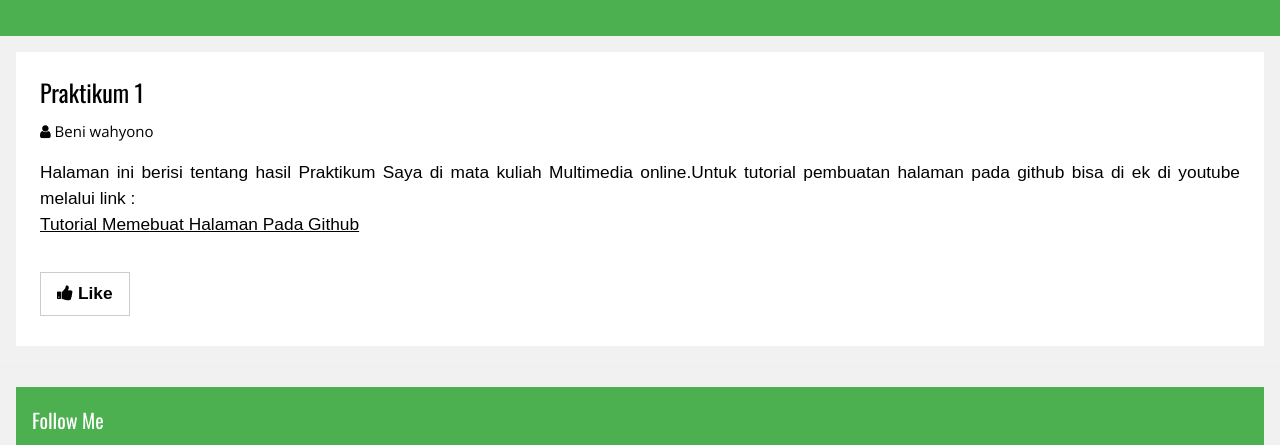
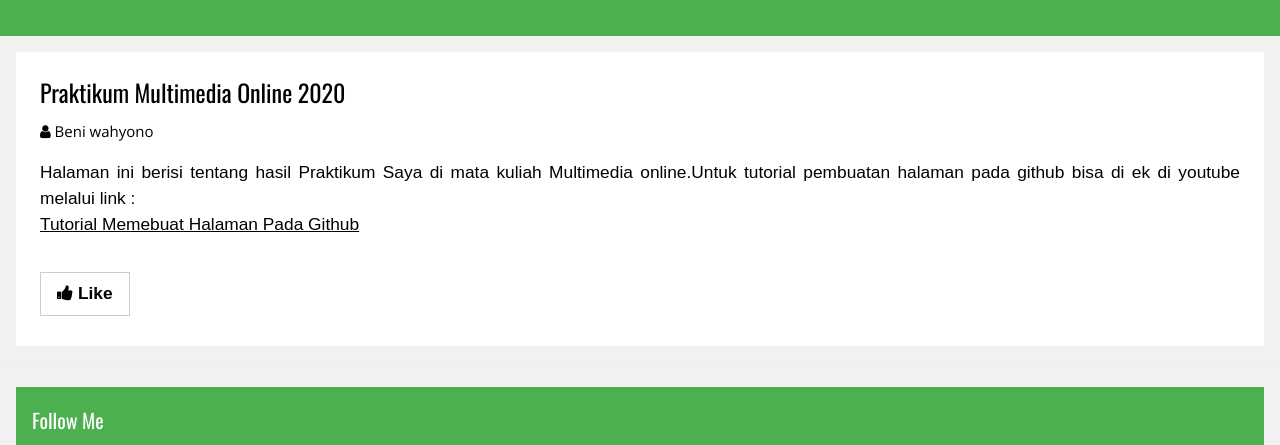
Before and after one commit to Beni-why/HalamanGithub, a plain HTML site: page index.html in a window 1280 px wide. Shown: the part 198-643 px from the top of the page. Drawn offline with nearby package versions, Linux system fonts and the light colour scheme.

Commit message:
Update index.html

```diff
--- a/index.html
+++ b/index.html
@@ -67,7 +67,7 @@ and is wrapped around the whole page content, except for the footer in this exam
       <!-- Blog entry -->
       <div class="w3-container w3-white w3-margin w3-padding-large">
         <div class="left">
-          <h3>Praktikum 1</h3>
+          <h3>Praktikum Multimedia Online 2020</h3>
             <div class="writter">
                <span class="post-meta-author" style="margin-right: 4%;">
                     <i class="fa fa-user"></i>
```
